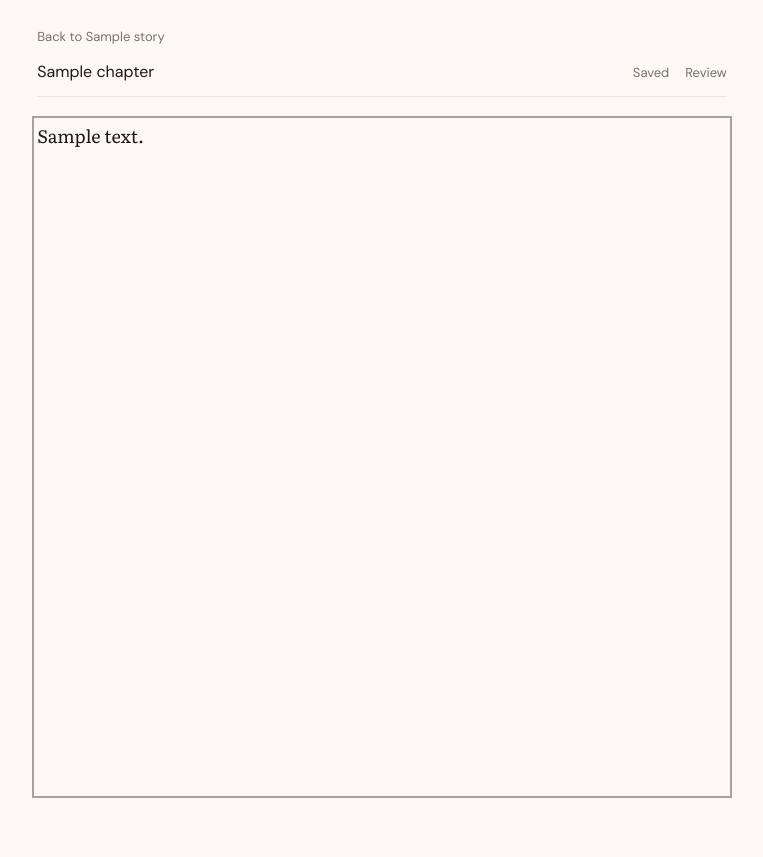
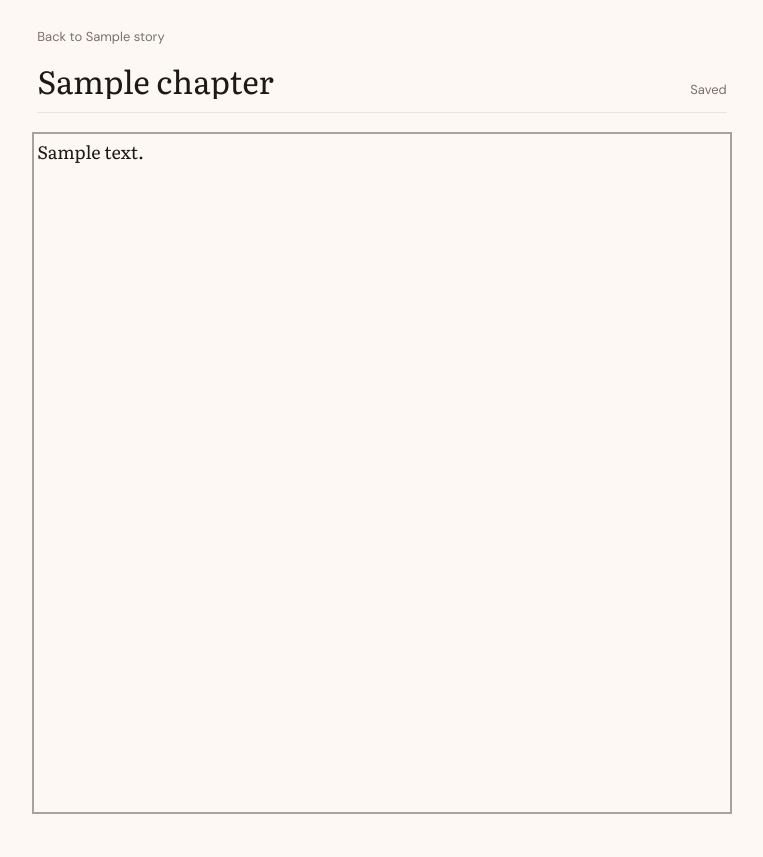
Before and after one commit to kurtisrogers/Worlds, a Django app: a page that uses templates/editor/edit.html in a window 1280 px wide. Shown: the whole page, without its empty margins (258-1021 px from the left). Before the commit the page ends 798 px from the top, so only its background shows below. Run offline with Django 5.2, Linux system fonts and the light colour scheme; a user stored in the database is signed in; tables that the repository leaves empty hold one stand-in row (values such as "Sample post"); some libraries are stand-ins or nearby versions.

Commit message:
fix: enlarge the chapter title and remove Review
The title is larger than the prose, and the save state stays small.
Review is not on this page.

Co-authored-by: Kurtis Rogers <kurtmcmurt@gmail.com>

```diff
--- a/static/editor/autosave.js
+++ b/static/editor/autosave.js
@@ -91,19 +91,10 @@ function onAutosaveFinish(evt) {
   });
 }
 
-function onReviewClick(evt) {
-  var target = evt.target;
-  if (!target || !target.closest || !target.closest("#review-control")) {
-    return;
-  }
-  evt.preventDefault();
-}
-
 function bindEditor(doc) {
   doc.addEventListener("htmx:beforeRequest", onAutosaveStart);
   doc.addEventListener("htmx:afterRequest", onAutosaveFinish);
   doc.addEventListener("htmx:sendError", onAutosaveFinish);
-  doc.addEventListener("click", onReviewClick);
 }
 
 var worldsEditor = {
--- a/static/editor/editor.css
+++ b/static/editor/editor.css
@@ -44,7 +44,7 @@
 }
 
 .editor-title {
-  flex: 1 1 8rem;
+  flex: 1 1 12rem;
   min-width: 0;
   max-width: 100%;
   margin: 0;
@@ -52,26 +52,22 @@
   border: 0;
   background: transparent;
   color: inherit;
-  font: inherit;
-  font-size: 1rem;
-  line-height: 1.4;
+  font-family: Literata, Georgia, serif;
+  font-size: 2rem;
+  font-weight: 400;
+  line-height: 1.2;
 }
 
-.editor-status,
-.editor-review {
+.editor-status {
   flex: 0 0 auto;
   margin: 0;
   padding: 0.15rem 0;
   border: 0;
   background: transparent;
   color: #78716c;
-  font: inherit;
+  font-family: "DM Sans", system-ui, sans-serif;
   font-size: 0.8125rem;
   line-height: 1.4;
-}
-
-.editor-review {
-  cursor: pointer;
 }
 
 .manuscript {
@@ -100,7 +96,6 @@
 .editor-back:focus,
 .editor-title:focus,
 .editor-status:focus,
-.editor-review:focus,
 .manuscript:focus {
   outline: 2px solid #a8a29e;
   outline-offset: 3px;
@@ -111,7 +106,6 @@
 }
 
 .dark .editor-back,
-.dark .editor-status,
-.dark .editor-review {
+.dark .editor-status {
   color: #a8a29e;
 }
--- a/templates/editor/edit.html
+++ b/templates/editor/edit.html
@@ -51,7 +51,6 @@
           tabindex="0"
           data-status="saved"
         >{{ saved_label }}</span>
-        <button id="review-control" class="editor-review" type="button">Review</button>
       </div>
       <textarea
         id="manuscript"
```
Also changed, not shown: tests/test_editor.py (+26 -23 lines).
